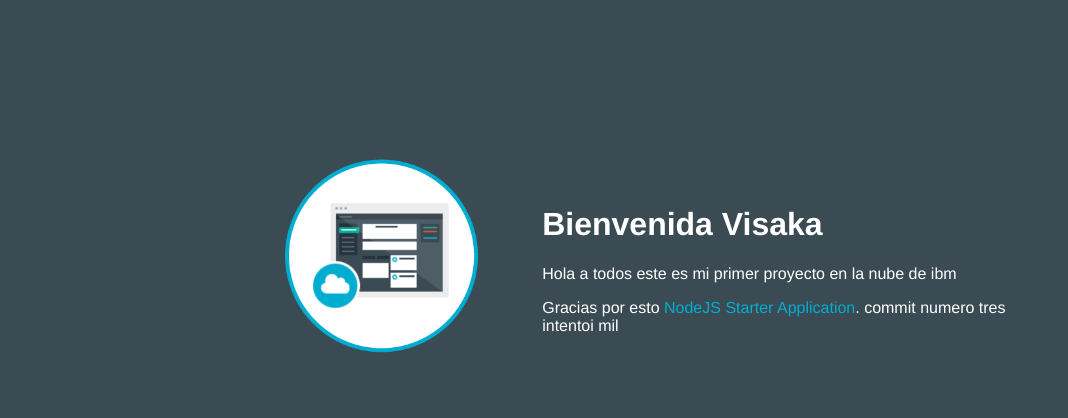
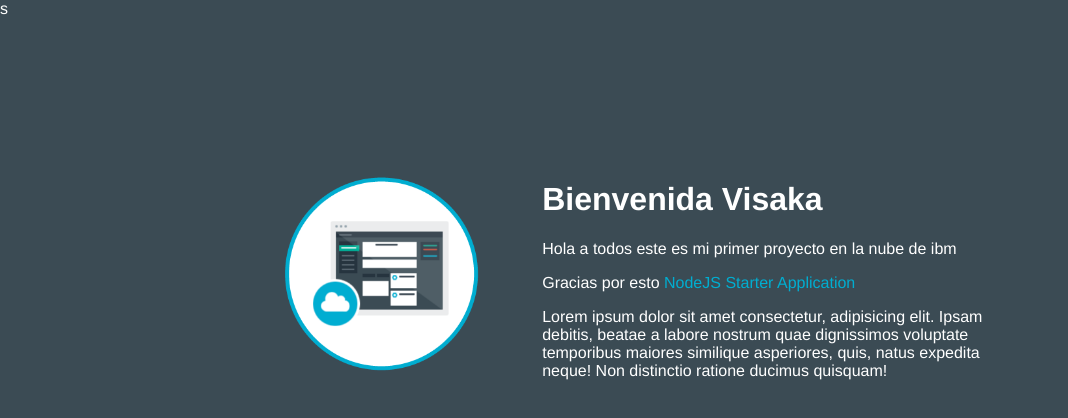
Before and after one commit to devdevi/ibm, a website: page public/index.html in a window 1280 px wide. Shown: the whole page, without its empty margins (0-1068 px from the left). Drawn offline with Linux system fonts and the light colour scheme.

```diff
--- a/public/index.html
+++ b/public/index.html
@@ -12,17 +12,20 @@
 <body>
   <table>
     <tr>
-        <td style= "width:30%;">
-          <img class = "newappIcon" src="images/newapp-icon.png">
+      <td style="width:30%;">
+        <img class="newappIcon" src="images/newapp-icon.png">
       </td>
       <td>
         <h1 id="message">Bienvenida Visaka</h1>
 
-          <p class='description'>Hola a todos este es mi primer proyecto en la nube de ibm</p> Gracias por esto <span class = "blue">NodeJS Starter Application</span>.
-          commit numero tres intentoi mil
+        <p class='description'>Hola a todos este es mi primer proyecto en la nube de ibm</p> Gracias por esto
+        <span class="blue">NodeJS Starter Application</span>
+        <p>Lorem ipsum dolor sit amet consectetur, adipisicing elit. Ipsam debitis, beatae a labore nostrum quae dignissimos
+          voluptate temporibus maiores similique asperiores, quis, natus expedita neque! Non distinctio ratione ducimus quisquam!
+          </p>
 
       </td>
-      </tr>
+    </tr>s
   </table>
 </body>
 
```
Lines whose indentation alone changed are shown as unchanged.
